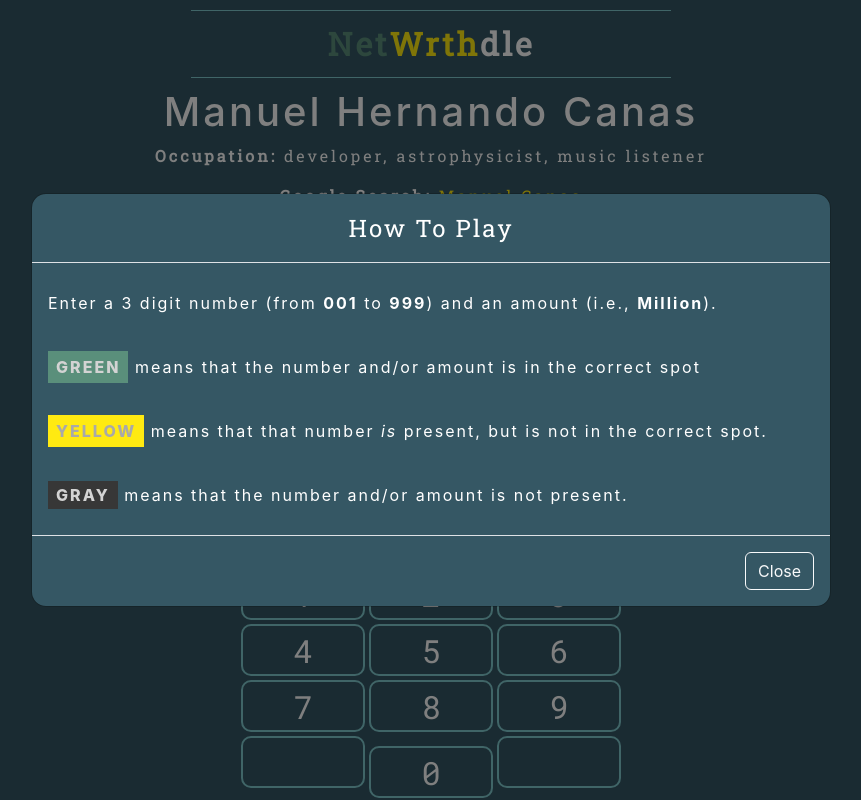
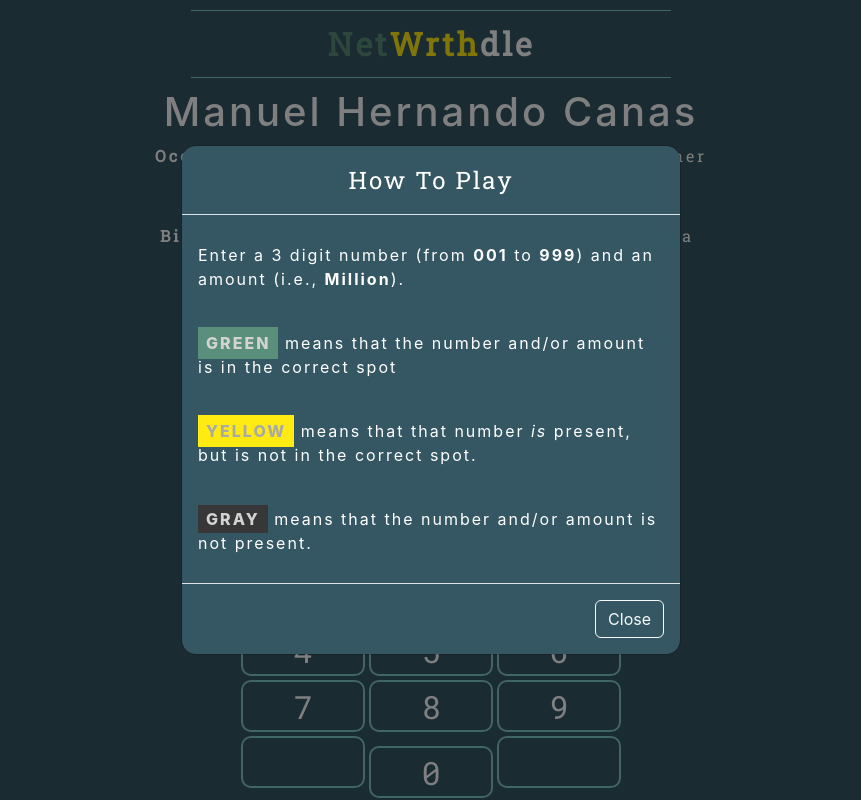
Before and after one commit to canasmh/NetWorthdle, a React (Create React App) app in the folder client/: page / in a window 1280 px wide. Shown: the whole page, without its empty margins (209-1070 px from the left). Built offline with nearby package versions, Linux system fonts and the light colour scheme; what @fortawesome/pro-solid-svg-icons would draw is missing.

Commit message:
Changed modal size to small

```diff
--- a/client/src/GameHelp.js
+++ b/client/src/GameHelp.js
@@ -7,7 +7,7 @@ function GameHelp(props) {
     return (
       <Modal
         {...props}
-        size="lg"
+        size="md"
         aria-labelledby="contained-modal-title-vcenter"
         centered
       >
```
